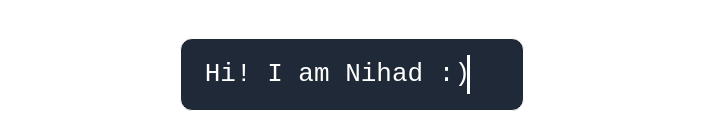
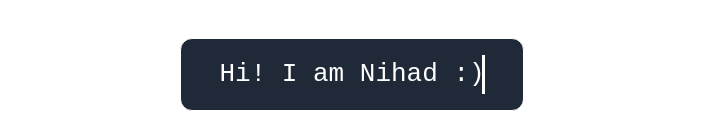
Before and after one commit to tihynihy/personal-portfolio, a Vue app: page / in a window 1280 px wide. Shown: the part 292-425 px from the top of the page, without its empty margins (288-991 px from the left). Built offline with nearby package versions, Linux system fonts and the light colour scheme; what vue3-particles would draw is missing.

Commit message:
mx-auto the typewrite components text

```diff
--- a/src/components/TypeWriteComponent.vue
+++ b/src/components/TypeWriteComponent.vue
@@ -1,6 +1,6 @@
 <template>
     <div class="flex flex-col border gap-4 bg-gray-800 rounded-xl border-white px-6 py-4">
-    <div class="line-1 text-white">
+    <div class="line-1 text-white mx-auto">
        Hi! I am Nihad :)
     </div>
 </div>
```
